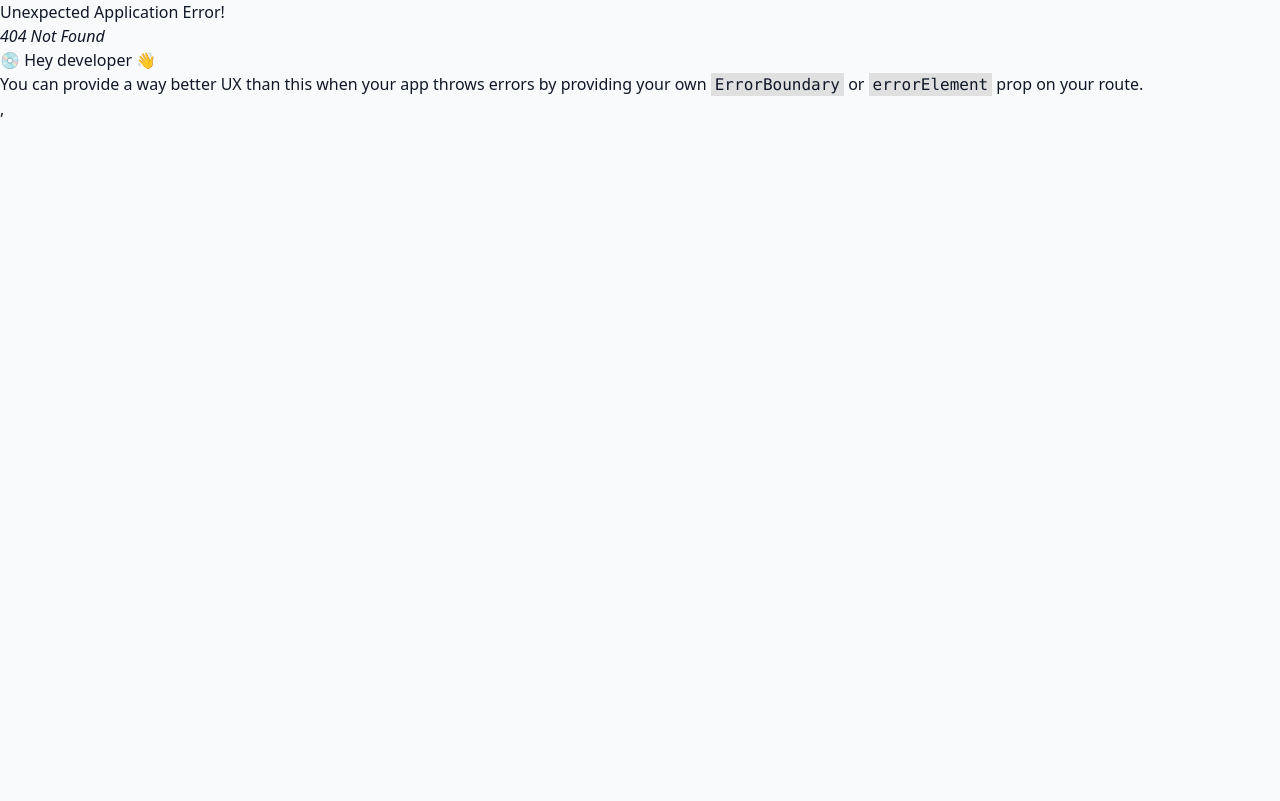
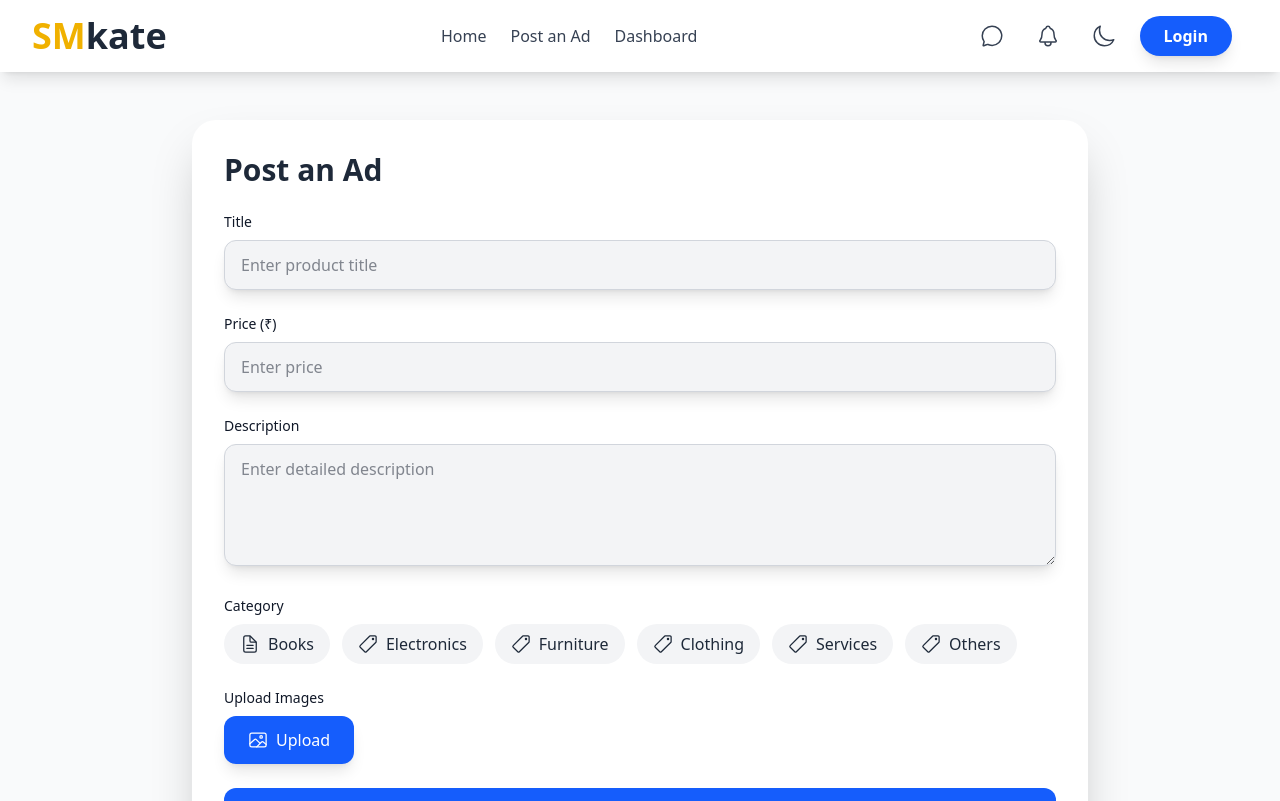
Before and after one commit to SkylerOnRadio/SIGIL, a React (Vite) app in the folder frontend/: page /PostAd in a window 1280 px wide. Before the commit this address had no page. Shown: the top 801 px of the page. Built offline with nearby package versions, Linux system fonts and the light colour scheme.

Commit message:
added postadd page

```diff
--- a/frontend/src/App.jsx
+++ b/frontend/src/App.jsx
@@ -10,6 +10,7 @@ import Register from "./Pages/RegisterPage";
 import ProductCreation from "./Pages/ProductCreation";
 import Dashboard from "./Pages/Dashboard";
 import ChatPage from "./Pages/ChatPage";
+import PostAd from "./Pages/PostAd";
 const App = () => {
   const router = createBrowserRouter(
     createRoutesFromElements(
@@ -19,6 +20,7 @@ const App = () => {
         <Route path="/ProductCreation" element={<ProductCreation />} />
         <Route path="/Dashboard" element={<Dashboard />} />
         <Route path="/ChatPage" element={<ChatPage />} />
+        <Route path="/PostAd" element={<PostAd />} />
       </Route>
     )
   );
--- /dev/null
+++ b/frontend/src/Pages/PostAd.jsx
@@ -0,0 +1,157 @@
+import React, { useState } from "react";
+import {
+  IoImageOutline,
+  IoPricetagOutline,
+  IoDocumentTextOutline,
+  IoSaveOutline,
+} from "react-icons/io5";
+import { motion } from "framer-motion";
+
+const categories = [
+  { name: "Books", icon: <IoDocumentTextOutline className="w-5 h-5" /> },
+  { name: "Electronics", icon: <IoPricetagOutline className="w-5 h-5" /> },
+  { name: "Furniture", icon: <IoPricetagOutline className="w-5 h-5" /> },
+  { name: "Clothing", icon: <IoPricetagOutline className="w-5 h-5" /> },
+  { name: "Services", icon: <IoPricetagOutline className="w-5 h-5" /> },
+  { name: "Others", icon: <IoPricetagOutline className="w-5 h-5" /> },
+];
+
+const PostAd = () => {
+  const [title, setTitle] = useState("");
+  const [price, setPrice] = useState("");
+  const [description, setDescription] = useState("");
+  const [category, setCategory] = useState("");
+  const [images, setImages] = useState([]);
+  const [previewUrls, setPreviewUrls] = useState([]);
+
+  const handleImageUpload = (e) => {
+    const files = Array.from(e.target.files);
+    setImages(files);
+
+    const urls = files.map((file) => URL.createObjectURL(file));
+    setPreviewUrls(urls);
+  };
+
+  const handleSubmit = (e) => {
+    e.preventDefault();
+    if (!title || !price || !description || !category || images.length === 0) {
+      alert("Please fill all fields and upload at least one image.");
+      return;
+    }
+    // Here you can handle API call to save product
+    console.log({ title, price, description, category, images });
+    alert("Ad posted successfully!");
+    setTitle("");
+    setPrice("");
+    setDescription("");
+    setCategory("");
+    setImages([]);
+    setPreviewUrls([]);
+  };
+
+  return (
+    <div className="min-h-screen bg-gray-50 dark:bg-gray-900 text-gray-900 dark:text-gray-50 flex justify-center py-12 px-4 sm:px-6 lg:px-8">
+      <motion.div
+        className="max-w-4xl w-full bg-white dark:bg-gray-800 p-8 rounded-3xl shadow-2xl"
+        initial={{ opacity: 0, y: 50 }}
+        animate={{ opacity: 1, y: 0 }}
+        transition={{ duration: 0.5 }}
+      >
+        <h2 className="text-3xl font-extrabold text-gray-800 dark:text-gray-100 mb-6">
+          Post an Ad
+        </h2>
+        <form onSubmit={handleSubmit} className="flex flex-col gap-6">
+          <div>
+            <label className="block text-sm font-medium mb-2">Title</label>
+            <input
+              type="text"
+              placeholder="Enter product title"
+              className="w-full px-4 py-3 rounded-xl border border-gray-300 dark:border-gray-700 bg-gray-100 dark:bg-gray-700 focus:outline-none focus:ring-2 focus:ring-blue-500 transition-shadow shadow-lg"
+              value={title}
+              onChange={(e) => setTitle(e.target.value)}
+            />
+          </div>
+          <div>
+            <label className="block text-sm font-medium mb-2">Price (₹)</label>
+            <input
+              type="number"
+              placeholder="Enter price"
+              className="w-full px-4 py-3 rounded-xl border border-gray-300 dark:border-gray-700 bg-gray-100 dark:bg-gray-700 focus:outline-none focus:ring-2 focus:ring-blue-500 transition-shadow shadow-lg"
+              value={price}
+              onChange={(e) => setPrice(e.target.value)}
+            />
+          </div>
+          <div>
+            <label className="block text-sm font-medium mb-2">
+              Description
+            </label>
+            <textarea
+              placeholder="Enter detailed description"
+              className="w-full px-4 py-3 rounded-xl border border-gray-300 dark:border-gray-700 bg-gray-100 dark:bg-gray-700 focus:outline-none focus:ring-2 focus:ring-blue-500 transition-shadow shadow-lg"
+              rows={4}
+              value={description}
+              onChange={(e) => setDescription(e.target.value)}
+            />
+          </div>
+          <div>
+            <label className="block text-sm font-medium mb-2">Category</label>
+            <div className="flex flex-wrap gap-3">
+              {categories.map((cat) => (
+                <button
+                  type="button"
+                  key={cat.name}
+                  onClick={() => setCategory(cat.name)}
+                  className={`flex items-center gap-2 px-4 py-2 rounded-full font-medium transition-transform transform hover:scale-105 ${
+                    category === cat.name
+                      ? "bg-blue-600 text-white shadow-lg"
+                      : "bg-gray-100 dark:bg-gray-700 text-gray-800 dark:text-gray-100"
+                  }`}
+                >
+                  {cat.icon}
+                  {cat.name}
+                </button>
+              ))}
+            </div>
+          </div>
+          <div>
+            <label className="block text-sm font-medium mb-2">
+              Upload Images
+            </label>
+            <div className="flex items-center gap-4">
+              <label className="cursor-pointer bg-blue-600 hover:bg-blue-700 text-white px-6 py-3 rounded-xl flex items-center gap-2 shadow-lg transition-transform transform hover:scale-105">
+                <IoImageOutline className="w-5 h-5" />
+                Upload
+                <input
+                  type="file"
+                  multiple
+                  accept="image/*"
+                  className="hidden"
+                  onChange={handleImageUpload}
+                />
+              </label>
+              <div className="flex gap-2 overflow-x-auto">
+                {previewUrls.map((url, idx) => (
+                  <img
+                    key={idx}
+                    src={url}
+                    alt="preview"
+                    className="w-24 h-24 object-cover rounded-xl shadow-md"
+                  />
+                ))}
+              </div>
+            </div>
+          </div>
+          <button
+            type="submit"
+            className="flex items-center justify-center gap-2 bg-blue-600 hover:bg-blue-700 text-white px-6 py-3 rounded-xl font-bold shadow-xl transition-transform transform hover:scale-105"
+          >
+            <IoSaveOutline className="w-5 h-5" />
+            Post Ad
+          </button>
+        </form>
+      </motion.div>
+    </div>
+  );
+};
+
+export default PostAd;
```
